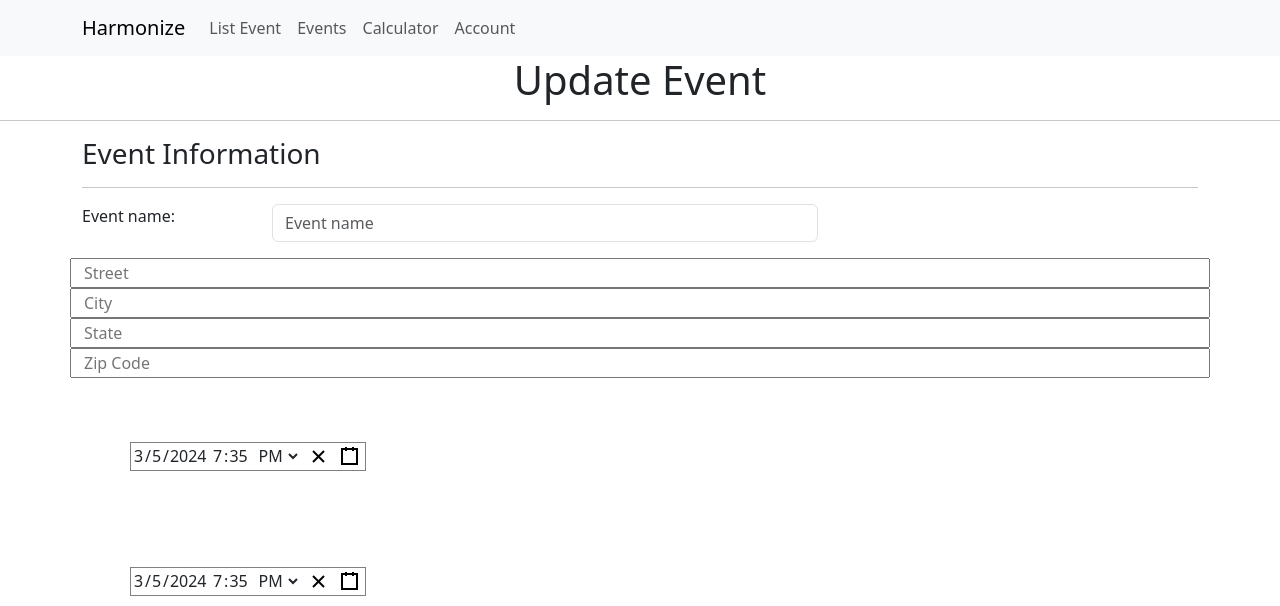
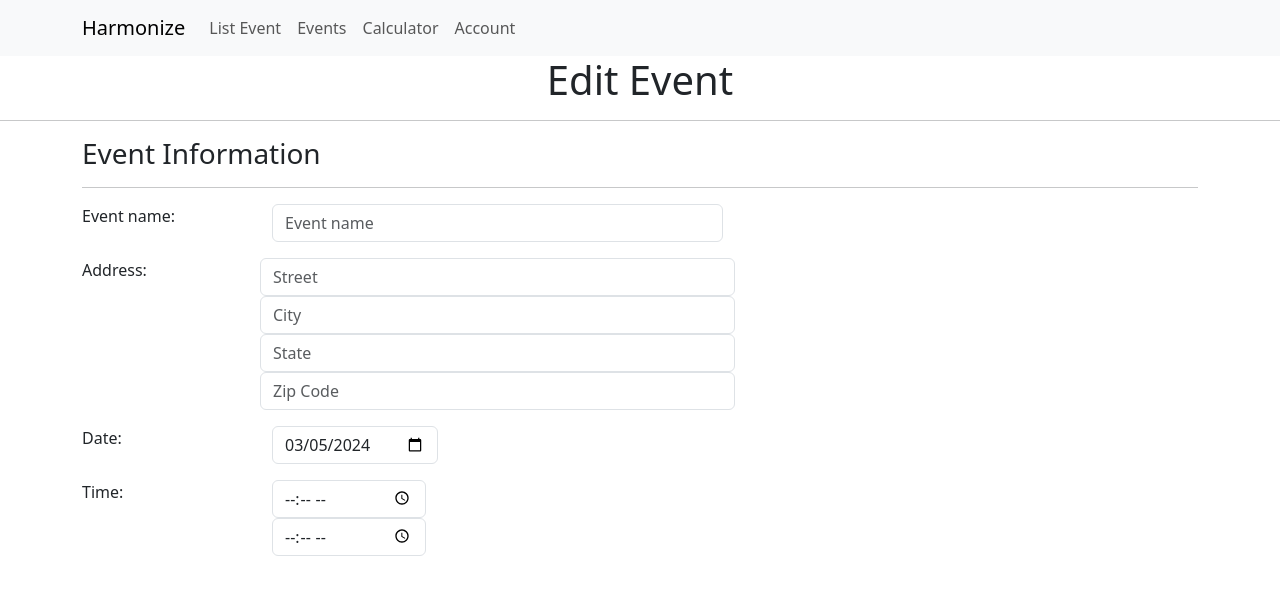
Before and after one commit to robinfire110/music-gig-app, a React (Create React App) app in the folder client/: page /form/1 in a window 1280 px wide. Shown: the top 606 px of the page. Built offline with nearby package versions, Linux system fonts and the light colour scheme; no server answers.

Commit message:
working on updating event form and individual event page

```diff
--- a/client/src/pages/EventForm.jsx
+++ b/client/src/pages/EventForm.jsx
@@ -6,6 +6,8 @@ import axios from "axios";
 import Datepicker from "../components/Datepicker"
 import Header from "../components/Header";
 import { Container, Form, Col, Row, InputGroup, Button, OverlayTrigger, Popover } from "react-bootstrap";
+import moment from "moment";
+import DateTimePicker from "react-datetime-picker";
 
 const EventForm = () => {
     const [event, setEvent] = useState({
@@ -88,7 +90,8 @@ const EventForm = () => {
         <div>
             <Header />
             <div className='form'>
-                <h1>Update Event</h1>
+                {/* Add if check here based on the passed ID, if present say Edit, if not say Create */}
+                <h1>Edit Event</h1>
                 <hr />
                 <Container style={{ textAlign: "left" }}>
                     <h3>Event Information</h3>
@@ -96,16 +99,46 @@ const EventForm = () => {
                     <Form>
                         <Form.Group>
                             <Row className="mb-3">
-                                <Col lg="2"><Form.Label>Event name: </Form.Label></Col>
-                                <Col lg="6"><Form.Control type="text" placeholder='Event name' onChange={handleChange} name="event_name"></Form.Control></Col>
+                                <Col lg="2"><Form.Label>Event name:</Form.Label></Col>
+                                <Col lg="5"><Form.Control type="text" placeholder='Event name' onChange={handleChange} name="event_name"></Form.Control></Col>
                                 {/* <input type="text" placeholder='Event name' onChange={handleChange} name="event_name" /> */}
                             </Row>
                             <Row className="mb-3">
+                                <Col lg="2"><Form.Label>Address:</Form.Label></Col>
                                 {/* Address Fields */}
-                                <input type="text" placeholder='Street' onChange={(e) => handleAddressChange("street", e.target.value)} value={address.street} />
-                                <input type="text" placeholder='City' onChange={(e) => handleAddressChange("city", e.target.value)} value={address.city} />
-                                <input type="text" placeholder='State' onChange={(e) => handleAddressChange("state", e.target.value)} value={address.state} />
-                                <input type="text" placeholder='Zip Code' onChange={(e) => handleAddressChange("zip", e.target.value)} value={address.zip} />
+                                <Col lg="5">
+                                    <Row>
+                                        <Form.Control type="text" placeholder='Street' onChange={(e) => handleAddressChange("street", e.target.value)} value={address.street} />
+                                    </Row>
+                                    <Row>
+                                        <Form.Control type="text" placeholder='City' onChange={(e) => handleAddressChange("city", e.target.value)} value={address.city} />
+                                    </Row>
+                                    <Row>
+                                        <Form.Control type="text" placeholder='State' onChange={(e) => handleAddressChange("state", e.target.value)} value={address.state} />
+                                    </Row>
+                                    <Row>
+                                        <Form.Control type="text" placeholder='Zip Code' onChange={(e) => handleAddressChange("zip", e.target.value)} value={address.zip} />
+                                    </Row>
+                                </Col>
+                            </Row>
+                            <Row className="mb-3">
+                                <Col lg="2"><Form.Label>Date:</Form.Label></Col>
+                                <Col lg="2">
+                                    <Form.Control type="date" defaultValue={moment().format("YYYY-MM-DD")}></Form.Control>
+                                </Col>
+                            </Row>
+                            <Row className="mb-3">
+                                <Col lg="2">
+                                    <Form.Label>Time:</Form.Label>
+                                </Col>
+                                <Col lg="10">
+                                    <Col lg="2">
+                                        <Form.Control type="time" defaultValue={moment().format("YYYY-MM-DD")}></Form.Control>
+                                    </Col>
+                                    <Col lg="2">
+                                        <Form.Control type="time" defaultValue={moment().format("YYYY-MM-DD")}></Form.Control>
+                                    </Col>
+                                </Col>
                             </Row>
 
 
--- a/client/src/pages/IndividualEvent.jsx
+++ b/client/src/pages/IndividualEvent.jsx
@@ -58,22 +58,33 @@ const IndividualEvent = () => {
         <div>
             <Header />
             <hr />
+            <Container className="name-date-summary" key={event.id}>
+                <Row>
+                    <Col style={{ display: 'flex', justifyContent: 'left' }}>
+                        <div className="key-item" style={{ fontSize: "30px" }}> {event.event_name} - {formatDate(event.start_time)}</div>
+                    </Col>
+                    {/* Add logic here to check user's login status and compare id, if matched display update button, if not display send to calculator button */}
+                    <Col style={{ display: 'flex', justifyContent: 'right', gap: '20px' }}>
+                        <Button className="sendToCalc"><Link to={`/calculator/${event.event_id}?event=true`} style={{ color: "#fff" }}>Send to Calculator</Link></Button>
+                        {/* <Button className="update"><Link to={`/form/${event.event_id}`} style={{ color: "#fff" }}>Update Event</Link></Button>
+                        <Button className="delete" onClick={() => handleDelete(event.event_id)} style={{ color: "#fff", textDecorationLine: 'underline' }}>Delete Event</Button> */}
+                    </Col>
+                </Row>
+            </Container>
             <Container className="event-holder">
                 <Container className="individual-event-left" key={event.id} style={{ textAlign: "left" }}>
-                    <Form>
-                        <Form.Group>
                     <Row className="mb-3" xs={1} lg={2}>
-                                <Col lg="3">
+                        <Col lg="2">
                             <h5>Posted By: </h5>
                         </Col>
                         <Col lg="8">
                             {event.Users && event.Users.length > 0 && (
-                                        <div className="key-item"> {event.Users[0].f_name} {event.Users[0].l_name}</div>
+                                <div className="key-item"> {event.Users && <Link to={`/profile/${event.Users[0].user_id}`} style={{ color: "#000" }}>{event.Users[0].f_name} {event.Users[0].l_name}</Link>}</div>
                             )}
                         </Col>
                     </Row>
                     <Row className="mb-3" xs={1} lg={2}>
-                                <Col lg="3">
+                        <Col lg="2">
                             <h5>Contact:</h5>
                         </Col>
                         <Col lg="8">
@@ -82,11 +93,9 @@ const IndividualEvent = () => {
                             )}
                         </Col>
                     </Row>
-                        </Form.Group>
                     <hr />
                     <h3>Event Information</h3>
                     <hr />
-                        <Form.Group>
                     <Row className="mb-3" xs={1} lg={2}>
                         <Col lg="3">
                             <h5>Date: </h5>
@@ -94,7 +103,7 @@ const IndividualEvent = () => {
                         <Col lg="8">
                             <div className="key-item"> {formatDate(event.start_time)}</div>
                         </Col>
-                                <Col lg="4">
+                        <Col lg="3">
                             <h5>Time: </h5>
                         </Col>
                         <Col lg="8">
@@ -108,7 +117,7 @@ const IndividualEvent = () => {
                                 <div className="key-item"> {event.Address.street} <br /> {event.Address.city} <br /> {event.Address.state} {event.Address.zip}</div>
                             )}
                         </Col>
-                                <Col lg="4">
+                        <Col lg="3">
                             <h5>Pay: </h5>
                         </Col>
                         <Col lg="8">
@@ -120,7 +129,7 @@ const IndividualEvent = () => {
                         <Col lg="8">
                             <div className="key-item"> {event.rehearse_hours}</div>
                         </Col>
-                                <Col lg="4">
+                        <Col lg="3">
                             <h5>Event Hours: </h5>
                         </Col>
                         <Col lg="8">
@@ -133,12 +142,8 @@ const IndividualEvent = () => {
                             <div className="key-item"> {event.event_hours + event.rehearse_hours}</div>
                         </Col>
                     </Row>
-                        </Form.Group>
-                    </Form>
                 </Container>
                 <Container className="individual-event-right" key={event.id}>
-                    <Form>
-                        <Form.Group>
                     <Row className="mb-3" xs={1} lg={1}>
                         <Col>
                             <div className="key-item"> {event.event_name}</div>
@@ -147,11 +152,8 @@ const IndividualEvent = () => {
                             <div className="key-item"> {event.description}</div>
                         </Col>
                     </Row>
-                        </Form.Group>
+                    <h4>Musicians Needed:</h4>
                     <hr />
-                        <h3>Musicians Needed:</h3>
-                        <hr />
-                        <Form.Group>
                     <Row className="mb-3" xs={1} lg={1}>
                         <Col>
                             {event.Instruments && event.Instruments.map((instrument, index) => (
@@ -159,12 +161,10 @@ const IndividualEvent = () => {
                             ))}
                         </Col>
                     </Row>
-                        </Form.Group>
-                    </Form>
                 </Container>
             </Container>
-            <button className="update"><Link to={`/form/${event.event_id}`}>Update Event</Link></button>
-            <button className="delete" onClick={() => handleDelete(event.event_id)}>Delete Event</button>
+
+            {/* NEW <Container> to hold applications from musician users if the user's id matches the event owner's id */}
         </div>
     )
 }
--- a/client/src/styles/IndividualEvent.css
+++ b/client/src/styles/IndividualEvent.css
@@ -18,7 +18,7 @@ h1, h2, h3, h4, h5, h6 {
 }
 
 .key-item {
-    margin: 5px;
+    margin: 3px;
     border: 1px solid black;
     border-radius: 10px;
     padding-left: 10px;
```
Lines whose indentation alone changed are shown as unchanged.
